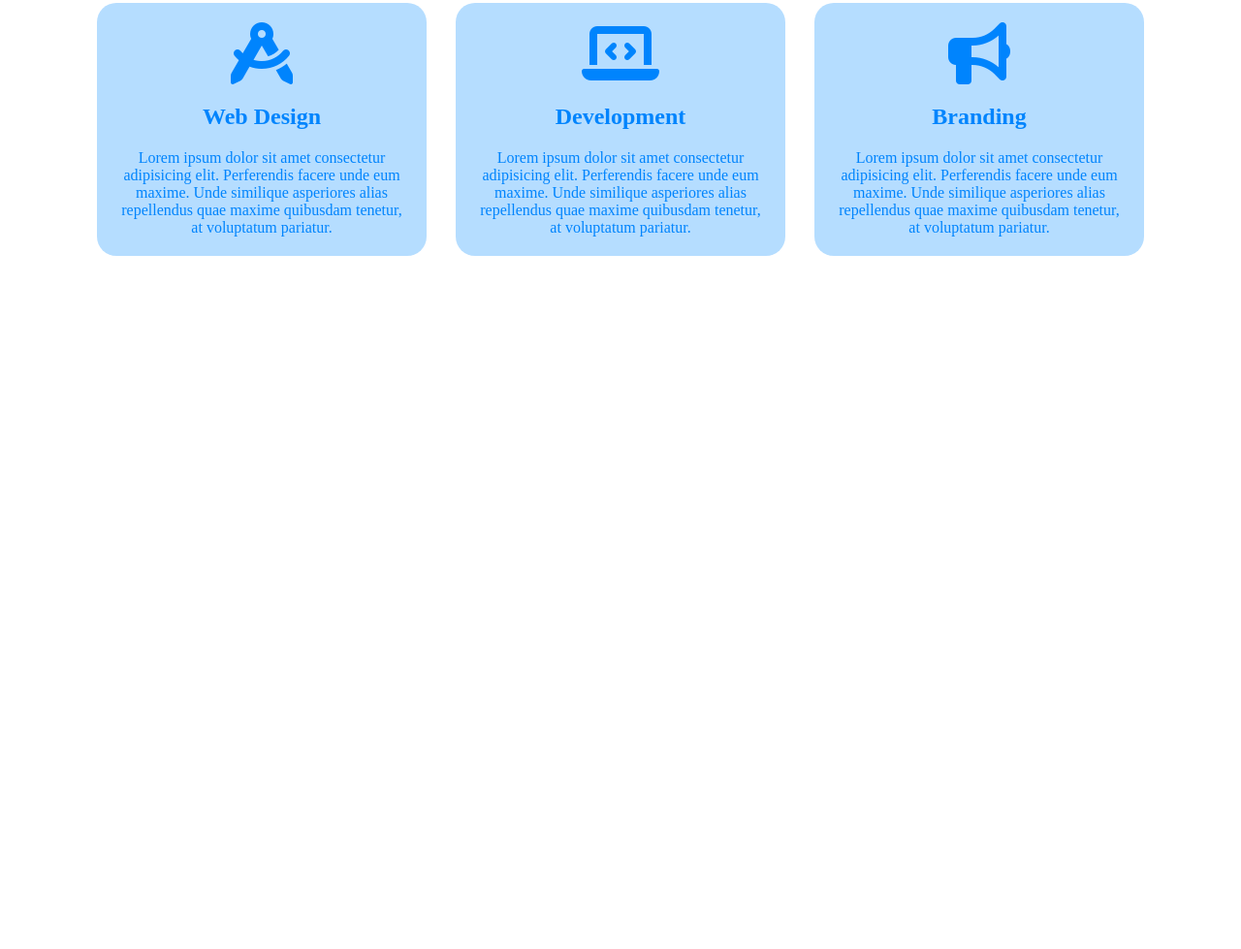
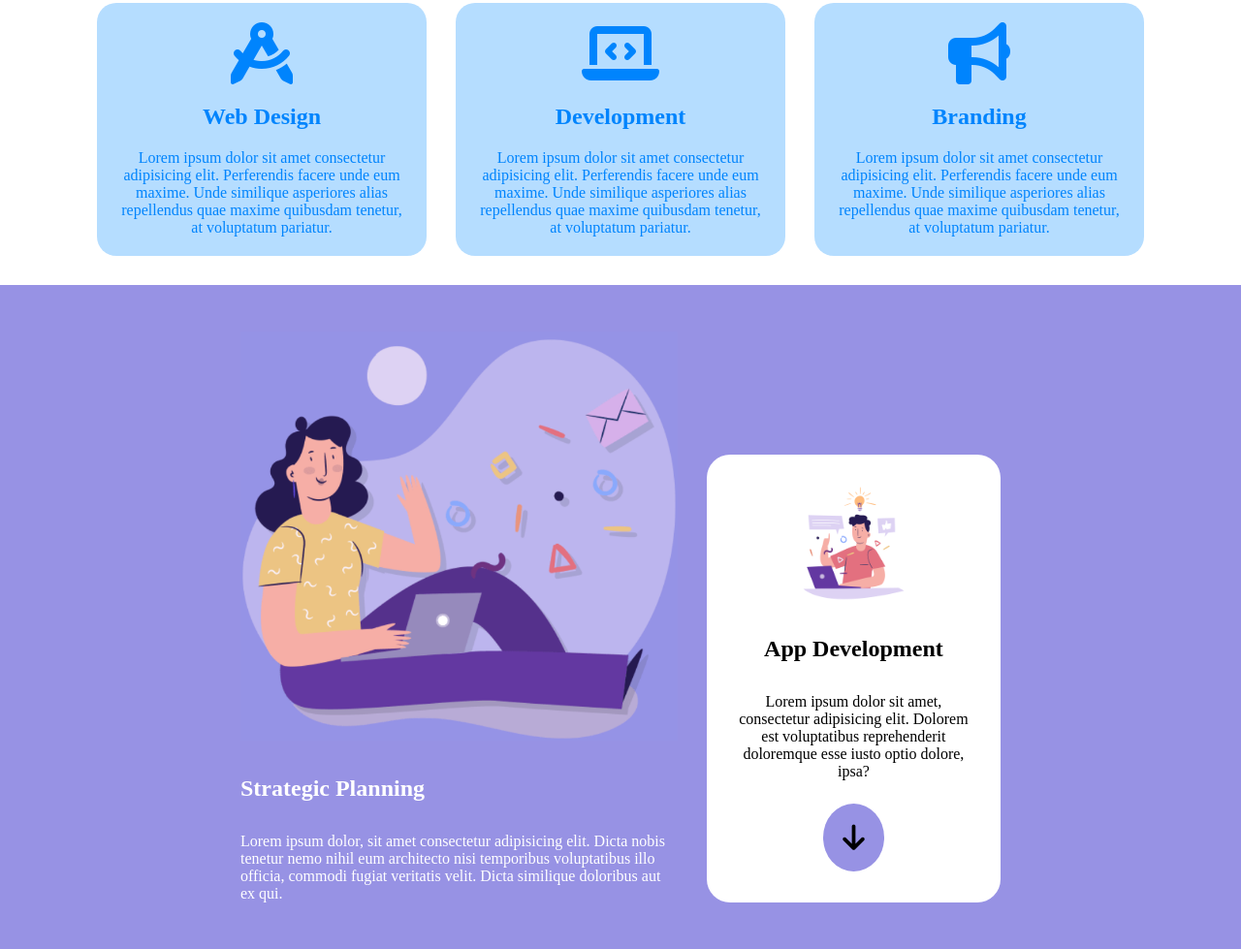
Before and after one commit to Gas9220/htmlcss-responsive-layout, a plain HTML site: page index.html in a window 1280 px wide. Shown: the part 404-1383 px from the top of the page at 97% size. Before the commit the page ends 800 px from the top, so only its background shows below. Drawn offline with Linux system fonts and the light colour scheme.

Commit message:
Completata la sezioen planning

```diff
--- a/css/style.css
+++ b/css/style.css
@@ -14,6 +14,7 @@ Common
 
 :root {
     --primary-blue: #0084FD;
+    --primary-violet: #9792E4;
 }
 
 .flex {
@@ -48,6 +49,10 @@ nav ul {
 a {
     text-decoration: none;
     color: inherit;
+}
+
+h2 {
+    margin: 2rem 0;
 }
 
 /*
@@ -168,13 +173,13 @@ Main
         width: calc(100% / 3 - 1.25rem);
     }
 
-    .container > .col:first-child {
+    .container>.col:first-child {
         width: calc(100% / 3 * 2 - 1.25rem);
     }
 }
 
 @media screen and (min-width: 992px) {
-    .container > .col:first-child {
+    .container>.col:first-child {
         flex-wrap: nowrap;
         justify-content: space-between;
     }
@@ -196,3 +201,67 @@ Main
         max-width: 40%;
     }
 }
+
+/* Planning Section */
+
+.planning-section {
+    background-color: var(--primary-violet);
+}
+
+.planning-section .container {
+    padding: 3rem;
+}
+
+.planning-section .container .left-col img,
+.planning-section .container .right-col img {
+    width: 100%;
+}
+
+.left-col {
+    color: white;
+    margin-bottom: 1.875rem;
+}
+
+.left-col h2 {
+    color: white;
+}
+
+.right-col {
+    text-align: center;
+    background-color: white;
+    padding: 2rem;
+    border-radius: 1.50rem;
+}
+
+.right-col i {
+    font-size: 1.875rem;
+    padding: 1.25rem;
+    border-radius: 50%;
+    margin-top: 1.5rem;
+    background-color: var(--primary-violet);
+}
+
+@media screen and (min-width: 992px) {
+    .planning-section .container {
+        max-width: 880px;
+        flex-wrap: nowrap;
+        align-items: end;
+        gap: 1.875rem;
+    }
+
+    .left-col {
+        width: 60%;
+    }
+
+    .right-col {
+        width: 40%;
+    }
+
+    .planning-section .container .right-col img {
+        width: 50%;
+    }
+
+    .left-col {
+        margin-bottom: 0
+    }
+}
--- a/index.html
+++ b/index.html
@@ -113,6 +113,27 @@
             </div>
         </section>
         <!-- /Features -->
+
+        <!-- Planning -->
+        <section class="planning-section">
+            <div class="container flex">
+                    <div class="left-col">
+                        <img src="img/planning1.png" alt="image">
+                        <h2>Strategic Planning</h2>
+                        <p>Lorem ipsum dolor, sit amet consectetur adipisicing elit. Dicta nobis tenetur nemo nihil eum
+                            architecto nisi temporibus voluptatibus illo officia, commodi fugiat veritatis velit. Dicta
+                            similique doloribus aut ex qui.</p>
+                    </div>
+                    <div class="right-col">
+                        <img src="img/planning2.png" alt="image">
+                        <h2>App Development</h2>
+                        <p>Lorem ipsum dolor sit amet, consectetur adipisicing elit. Dolorem est voluptatibus
+                            reprehenderit doloremque esse iusto optio dolore, ipsa?</p>
+                            <i class="fa-solid fa-arrow-down"></i>
+                    </div>
+            </div>
+        </section>
+        <!-- /Planning -->
     </main>
     <!-- /Main -->
 
```
Also changed, not shown: img/planning1.png (added), img/planning2.png (added).
